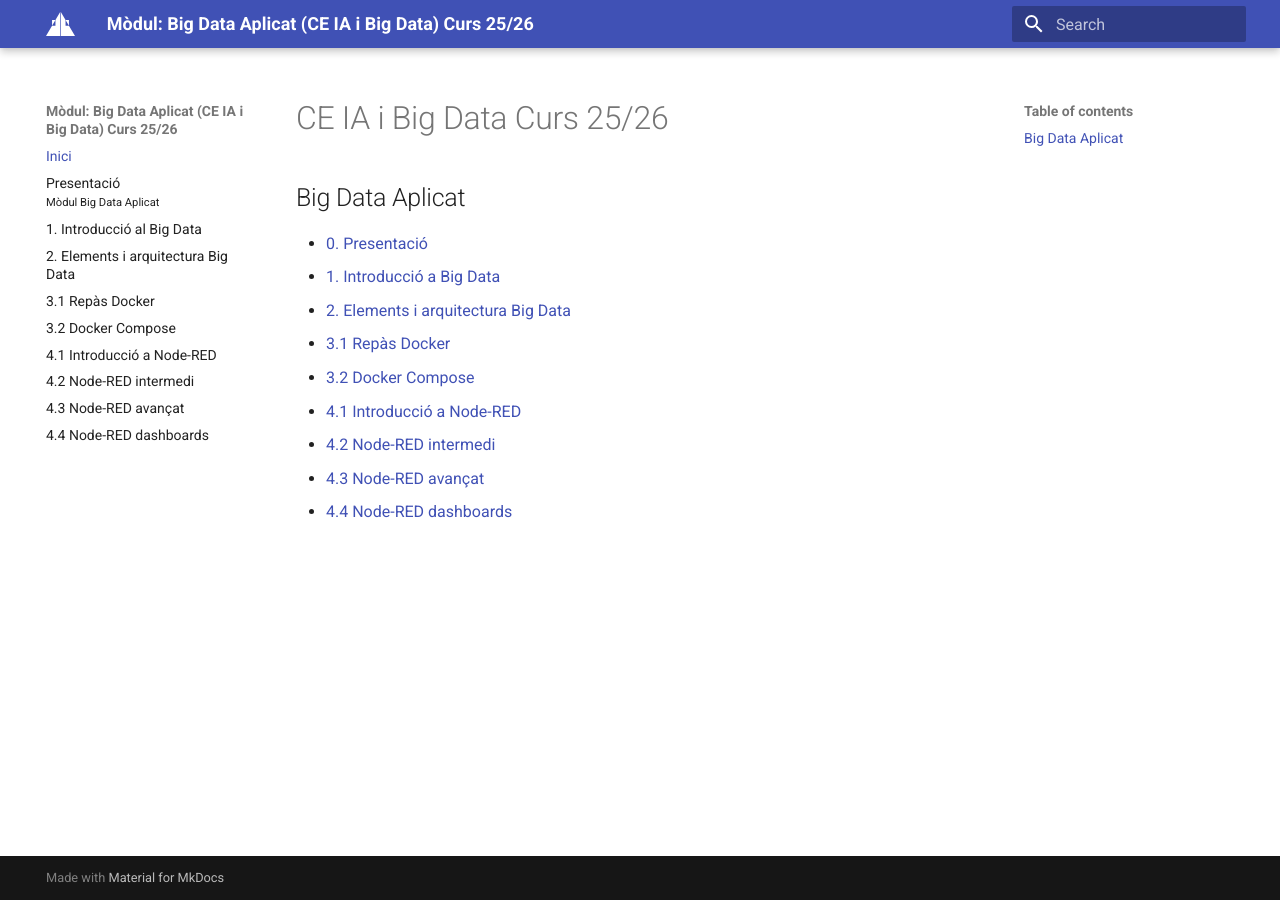
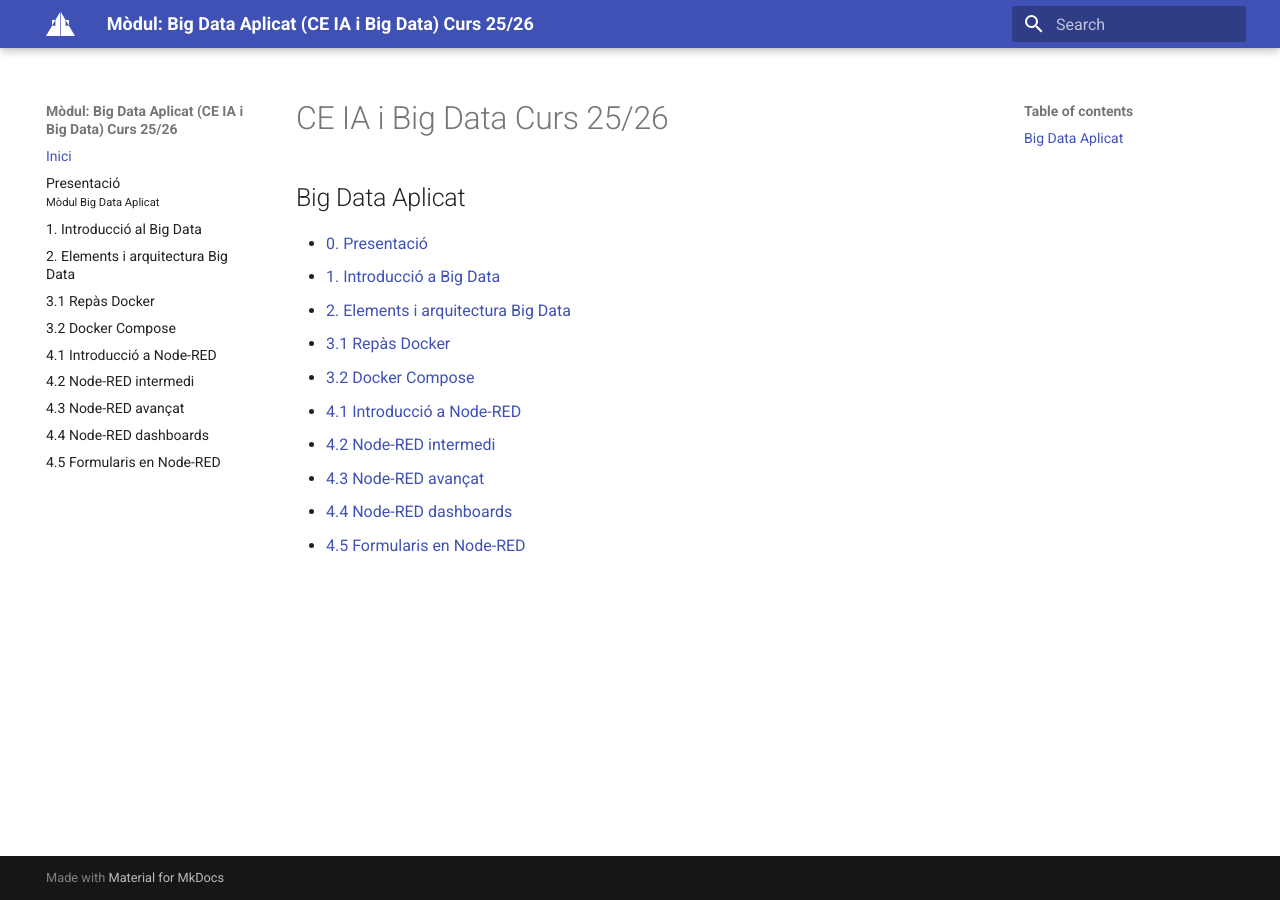
Before and after one commit to fidelDAM2021/BDA2526, an MkDocs documentation site: the page built from docs/index.md, in a window 1280 px wide. Built offline with MkDocs 1.6.1 and Material for MkDocs 9.7.7, drawn with Linux system fonts in a browser that asks for light colours.

Commit message:
Actualitzat index per u04 formularis en nodered

```diff
--- a/docs/index.md
+++ b/docs/index.md
@@ -11,3 +11,4 @@
 * [4.2 Node-RED intermedi](u04/nodered-intermedi.md)
 * [4.3 Node-RED avançat](u04/nodered-avançat.md)
 * [4.4 Node-RED dashboards](u04/nodered-dashboards.md)
+* [4.5 Formularis en Node-RED](u04/nodered-formularis.md)
--- a/mkdocs.yml
+++ b/mkdocs.yml
@@ -28,3 +28,4 @@ nav:
   - "4.2 Node-RED intermedi": "u04/nodered-intermedi.md"
   - "4.3 Node-RED avançat": "u04/nodered-avançat.md"
   - "4.4 Node-RED dashboards": "u04/nodered-dashboards.md"
+  - "4.5 Formularis en Node-RED": "u04/nodered-formularis.md"
```
